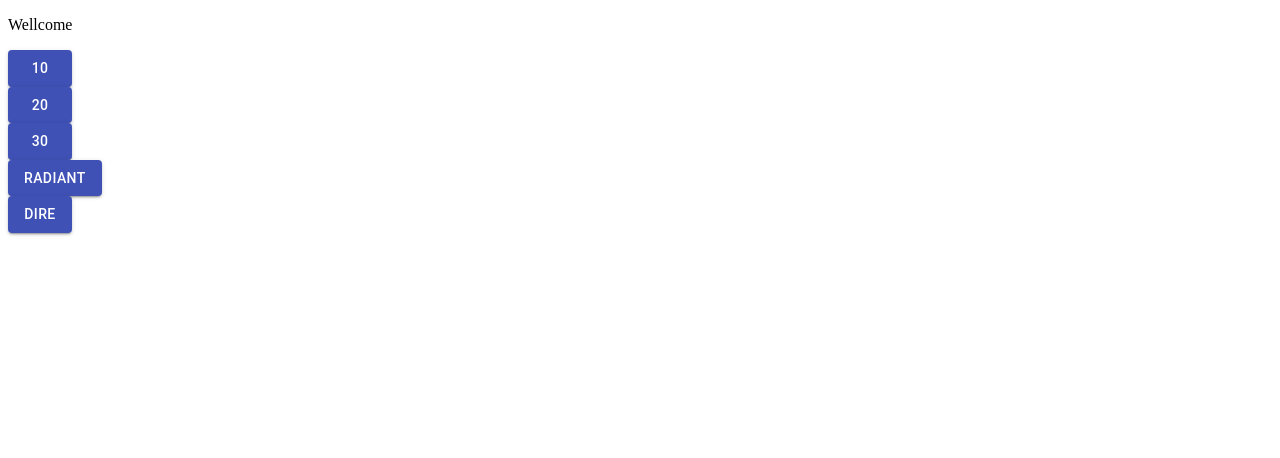
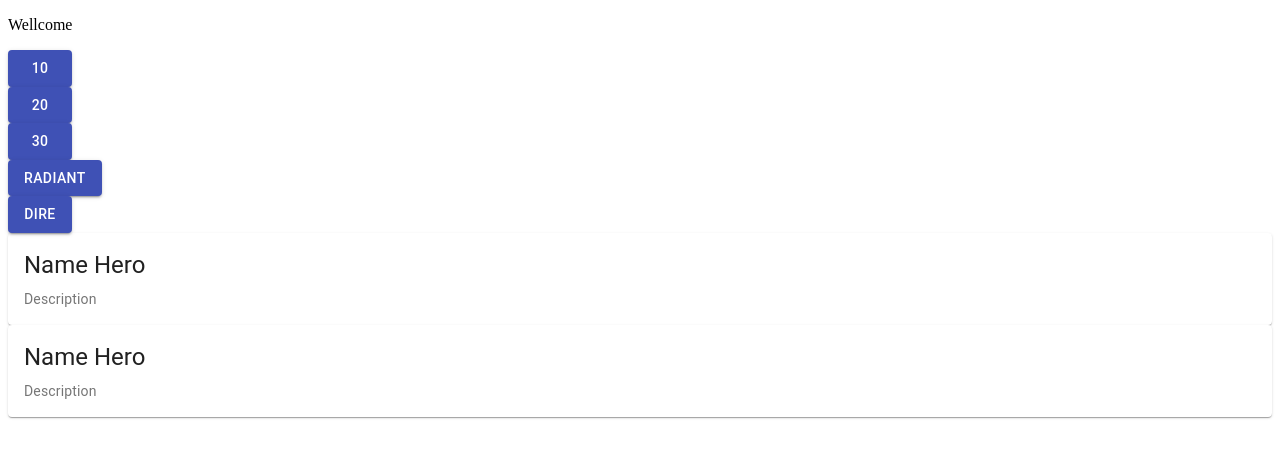
Before and after one commit to skalazar/dota-questions, a React (Create React App) app in the folder dota-questions/: page / in a window 1280 px wide. Shown: the top 458 px of the page. Built offline with nearby package versions, Linux system fonts and the light colour scheme; grey boxes are pictures that could not be loaded.

Commit message:
add component CardHero

```diff
--- a/dota-questions/src/App.js
+++ b/dota-questions/src/App.js
@@ -1,3 +1,4 @@
+import { CardHero } from './components/CardHero';
 import { NumberButton } from './components/NumberButton'
 import { Title } from './components/Title'
 
@@ -17,6 +18,8 @@ function App() {
           <NumberButton value='dire'/>
         </div>
 
+        <CardHero />
+        <CardHero />
     </div>
   );
 }
```
